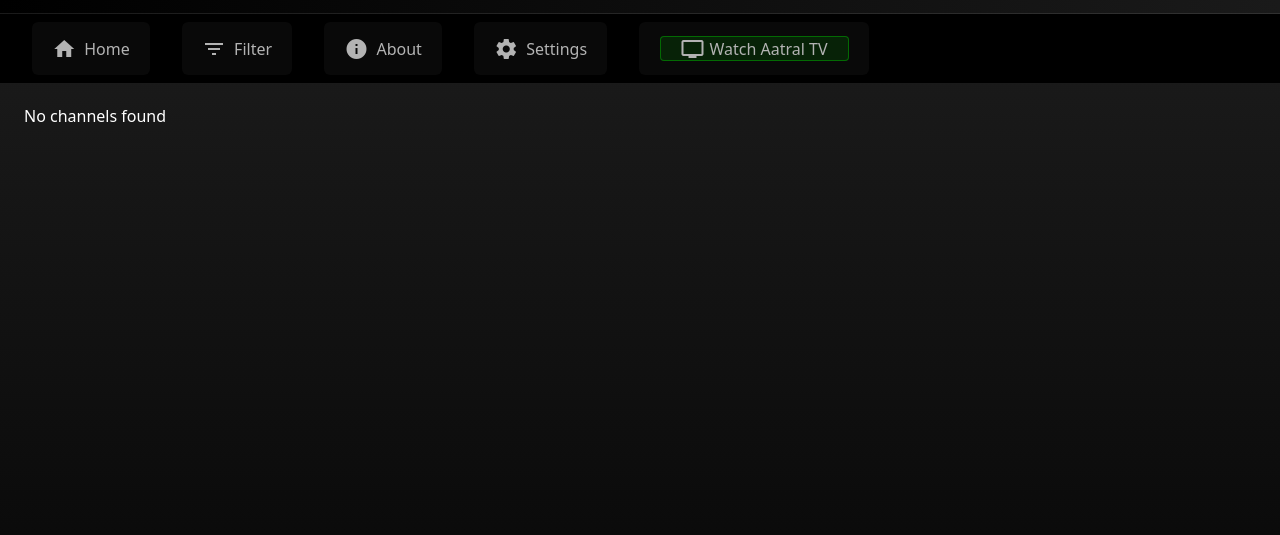
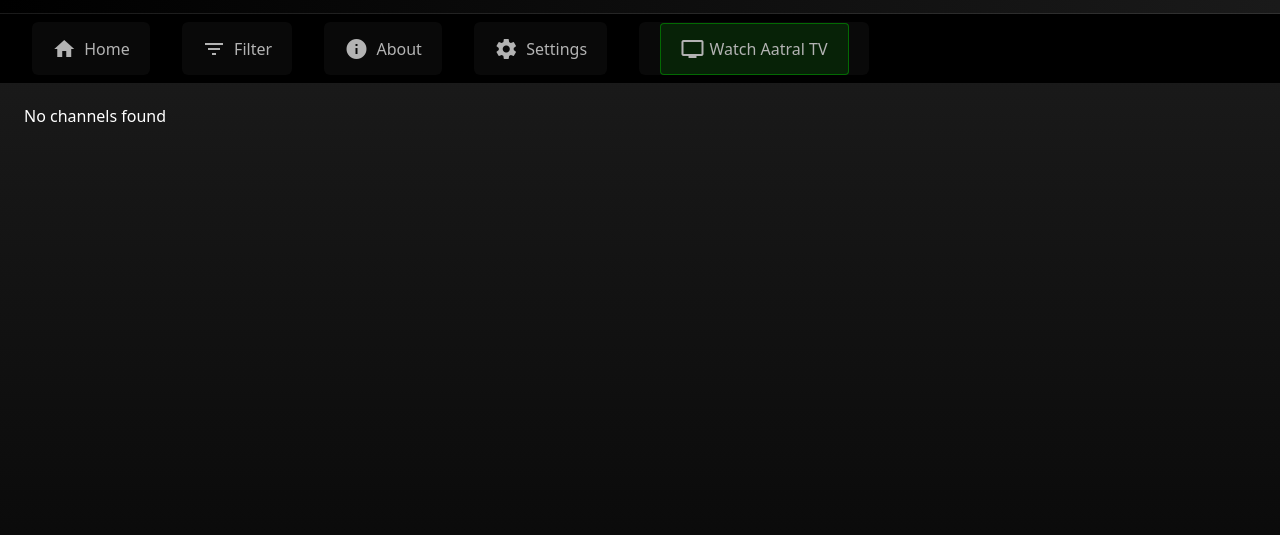
Before and after one commit to OsaiTamilan/ymt, a plain HTML site: page ymt/index.html in a window 1280 px wide. Shown: the part 165-700 px from the top of the page. Drawn offline with nearby package versions, Linux system fonts and the light colour scheme; no server answers.

Commit message:
Update index.html

```diff
--- a/ymt/index.html
+++ b/ymt/index.html
@@ -51,7 +51,7 @@
             <span>Settings</span>
           </div>
           <div class="nav-item" tabindex="0" role="button" aria-label="Aatral TV">
-            <a href="aatral-tv/aatral-tv.html" style="display: flex; align-items: center; padding: 10px 20px; background: rgba(0, 255, 0, 0.15); border: 1px solid rgba(0, 255, 0, 0.5); border-radius: 4px; color: white; text-decoration: none;">
+            <a href="aatral-tv/aatral-tv.html" style="display: flex; align-items: center; padding: 25px 20px; background: rgba(0, 255, 0, 0.15); border: 1px solid rgba(0, 255, 0, 0.5); border-radius: 4px; color: white; text-decoration: none;">
               <span class="material-icons" style="margin-right: 5px;">tv</span>
               Watch Aatral TV
             </a>
```
